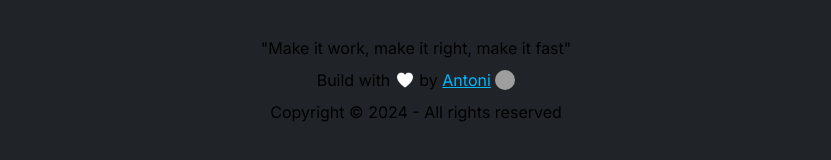
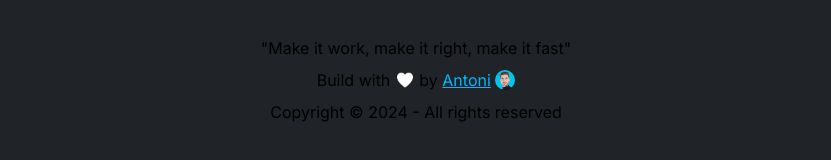
Before and after one commit to AntoniBLopez/LernenSieMitBelu, a Next.js app: page / in a window 1280 px wide. Shown: the part 1101-1261 px from the top of the page, without its empty margins (224-1055 px from the left). Built offline with nearby package versions, Linux system fonts and the light colour scheme; grey boxes are pictures that could not be loaded.

Commit message:
bug fixed

```diff
--- a/app/ui/Footer.tsx
+++ b/app/ui/Footer.tsx
@@ -46,7 +46,7 @@ export default function Footer() {
             />
             <p className='self-center'>&nbsp;by <Link className="underline text-primaryColor hover:no-underline hover:text-primary2Color" href="https://twitter.com/AntoniBLopez" target="_blank">Antoni</Link>&nbsp;</p>
             <Image
-              src="/logos/me.png"
+              src="/me.png"
               width={20}
               height={20}
               className="rounded-full self-center h-5"
```
